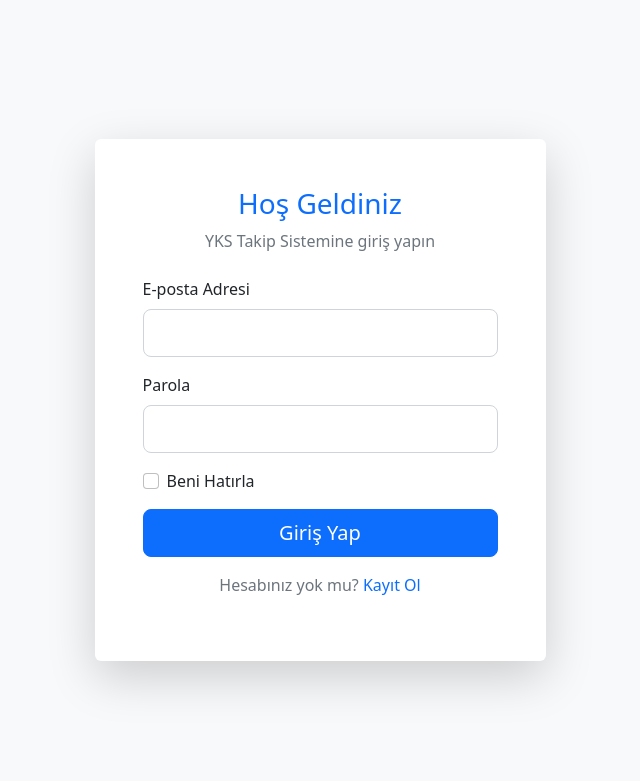
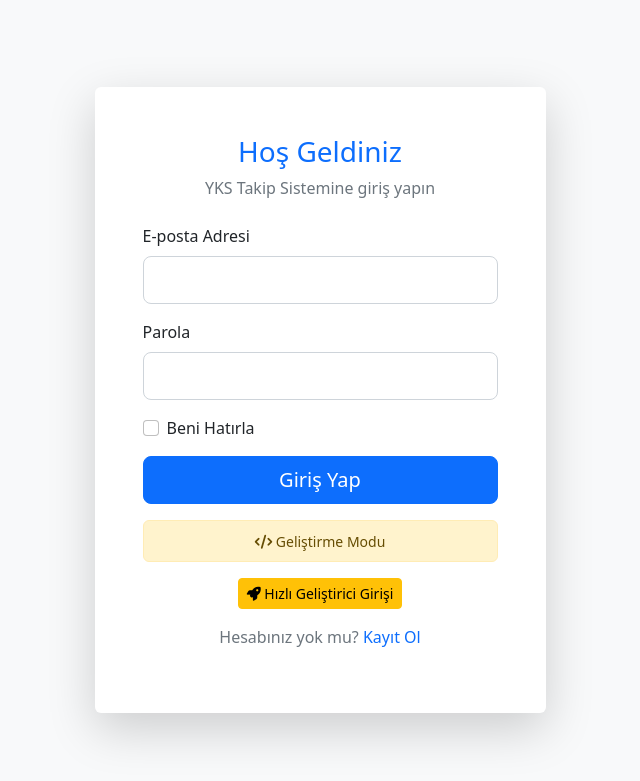
Before and after one commit to sahinalhas/R1, a Flask app: page /auth/login in a window 1280 px wide. Shown: the top 781 px of the page, without its empty margins (320-960 px from the left). Run offline with Flask 3, Linux system fonts and the light colour scheme.

Commit message:
Add a quick login button for developers during the development phase
Adds a new endpoint `/dev-login` and a button on the login page for a one-click developer login, bypassing the standard authentication process.

Replit-Commit-Author: Agent
Replit-Commit-Session-Id: f5e3a4a4-3578-4d4f-a9cf-9ad014beb89c
Replit-Commit-Checkpoint-Type: full_checkpoint
Replit-Commit-Screenshot-Url: https://storage.googleapis.com/screenshot-production-us-central1/98f58dd1-465c-4585-9382-a9b67d15f4c8/f5e3a4a4-3578-4d4f-a9cf-9ad014beb89c/JKlQClH

```diff
--- a/app/blueprints/auth/routes.py
+++ b/app/blueprints/auth/routes.py
@@ -81,6 +81,40 @@ def register():
     return render_template('auth/register.html', form=form)
 
 
+@auth_bp.route('/dev-login', methods=['POST'])
+def dev_login():
+    """Geliştirme aşaması için hızlı giriş"""
+    try:
+        # Geliştirme kullanıcısını bul veya oluştur
+        dev_email = "dev@test.com"
+        user = User.query.filter_by(email=dev_email).first()
+
+        if not user:
+            # Geliştirme kullanıcısı yoksa oluştur
+            user = User(
+                email=dev_email,
+                ad="Geliştirici",
+                soyad="Test",
+                aktif=True
+            )
+            user.set_password("123456")
+            db.session.add(user)
+            db.session.commit()
+
+        if user.aktif:
+            login_user(user, remember=True)
+            flash(f'Geliştirici girişi başarılı! Hoş geldiniz {user.tam_ad}', 'success')
+            return redirect(url_for('ana_sayfa.index'))
+        else:
+            flash('Geliştirici hesabı aktif değil.', 'warning')
+
+    except Exception as e:
+        db.session.rollback()
+        flash('Geliştirici girişi sırasında hata oluştu.', 'danger')
+
+    return redirect(url_for('auth.login'))
+
+
 @auth_bp.route('/logout', methods=['POST'])
 @login_required
 def logout():
--- a/app/blueprints/auth/templates/auth/login.html
+++ b/app/blueprints/auth/templates/auth/login.html
@@ -63,6 +63,18 @@
                         </div>
                     </form>
 
+                    <!-- Geliştirme Aşaması Hızlı Giriş -->
+                    <div class="text-center mb-3">
+                        <div class="alert alert-warning py-2">
+                            <small><i class="fas fa-code"></i> Geliştirme Modu</small>
+                        </div>
+                        <form method="POST" action="{{ url_for('auth.dev_login') }}" style="display: inline;">
+                            <button type="submit" class="btn btn-warning btn-sm">
+                                <i class="fas fa-rocket"></i> Hızlı Geliştirici Girişi
+                            </button>
+                        </form>
+                    </div>
+
                     <div class="text-center">
                         <p class="text-muted">
                             Hesabınız yok mu?
```
Also changed, not shown: 1 other file.
